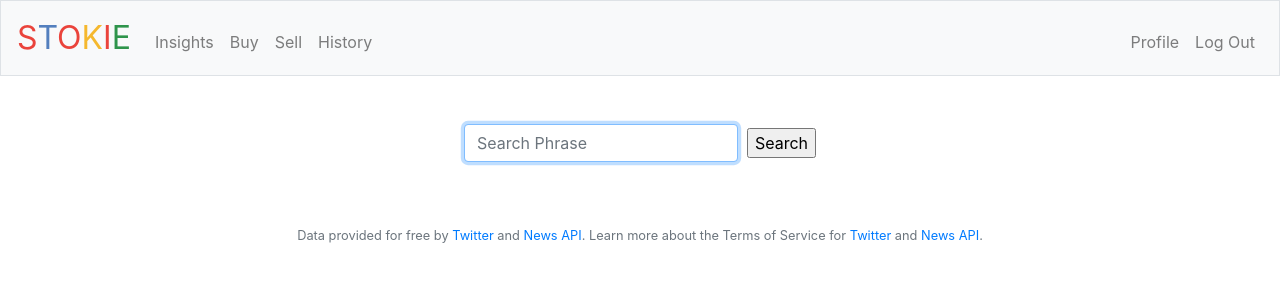
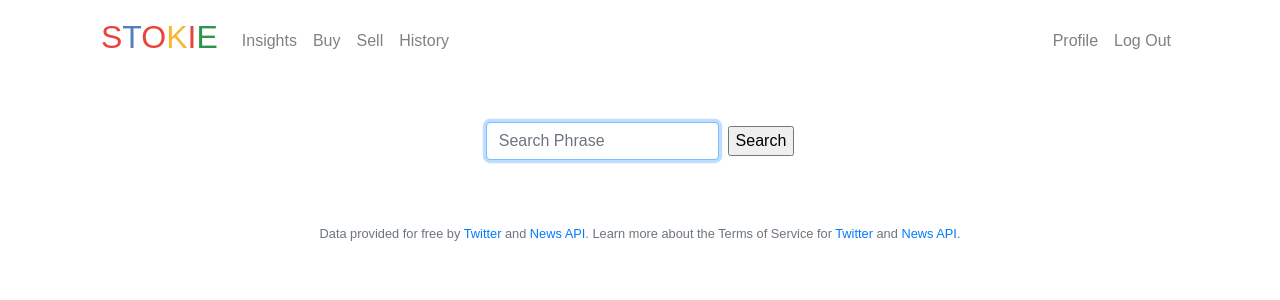
Before and after one commit to shridpant/stockie, a Flask app: page /insights in a window 1280 px wide. Shown: the top 300 px of the page. Run offline with Flask 2, Linux system fonts and the light colour scheme; a user stored in the database is signed in; parts of the project's set-up code (start-up, migrations or seed data) failed here and were passed over; some libraries are stand-ins or nearby versions.

Commit message:
Insights, Layout and Profile updated

```diff
--- a/app.py
+++ b/app.py
@@ -88,7 +88,7 @@ def insights():
         else:
             #TODO Better analysis methods
             try:
-                tweetInsights = twitter.sentiment(twitterAPI, 10, search_phrase)
+                tweetInsights = twitter.sentiment(twitterAPI, 7, search_phrase)
                 newsInsights = newsapi(search_phrase)
                 if len(tweetInsights) == 0 and len(newsInsights) == 0:
                     return render_template("insights.html", method="POST", search_phrase=search_phrase)
@@ -108,7 +108,7 @@ def buy():
     if request.method == "GET":
         return render_template("buy.html")
     else:
-        symbol = request.form.get("symbol")
+        symbol = request.form.get("symbol").upper()
         number = request.form.get("number")
         if not symbol or not number:
             return apology("Invalid input")
--- a/src/helpers.py
+++ b/src/helpers.py
@@ -35,6 +35,7 @@ def login_required(f):
 
 def newsapi(phrase):
     url = ('http://newsapi.org/v2/top-headlines?'
+        'pageSize=5&'
         'q=' + phrase + '&'
         'sortBy=popularity&'
         'apiKey=' + keys["news"])
--- /dev/null
+++ b/static/dp/ack.txt
@@ -0,0 +1 @@
+https://pixabay.com/vectors/blank-profile-picture-mystery-man-973460/
--- a/static/styles.css
+++ b/static/styles.css
@@ -1,3 +1,7 @@
+body{
+    font-family: Arial, Helvetica, sans-serif;
+}
+
 nav .navbar-brand
 {
     /* size for brand */
@@ -34,7 +38,7 @@ main .form-control
 main
 {
     /* scroll horizontally as needed */
-    overflow-x: auto;
+    overflow-x: hidden;
 
     /* center contents */
     text-align: center;
@@ -72,3 +76,7 @@ table, th, td {
 .box-blue{
 	background:#00f;
 }
+
+.nav-link{
+    color:#808080;
+}
--- a/templates/insights.html
+++ b/templates/insights.html
@@ -60,6 +60,7 @@
         </div>
 
 <br />
+<hr>
 {% endif %}
 
 {% endblock %}
--- a/templates/layout.html
+++ b/templates/layout.html
@@ -29,8 +29,8 @@
     </head>
 
     <body>
-
-        <nav class="navbar navbar-expand-md navbar-light bg-light border">
+    <div class="container">
+        <nav class="navbar navbar-expand-md" style="background-color: transparent;">
             <a class="navbar-brand" href="/"><span class="red">S</span><span class="blue">T</span><span class="red">O</span><span class="yellow">K</span><span class="red">I</span><span class="green">E</span></a>
             <button aria-controls="navbar" aria-expanded="false" aria-label="Toggle navigation" class="navbar-toggler" data-target="#navbar" data-toggle="collapse" type="button">
                 <span class="navbar-toggler-icon"></span>
@@ -55,6 +55,7 @@
                 {% endif %}
             </div>
         </nav>
+    </div>
 
         {% if get_flashed_messages() %}
             <header>
--- a/templates/profile.html
+++ b/templates/profile.html
@@ -15,7 +15,7 @@
   }
   .input_dp {
     font-family: inherit;
-    font-size: 0.45rem;
+    font-size: 0.50rem;
     line-height: 1.5;
   }
 </style>
@@ -60,5 +60,5 @@
         <p><strong>No results</strong> found in our database :/</p>
     {% endif %}
 {% endif %}
-<br />
+<br /><br /><br />
 {% endblock %}
```
Also changed, not shown: finance.db, static/dp/default.png (added), static/dp/shridpant.png (added).
